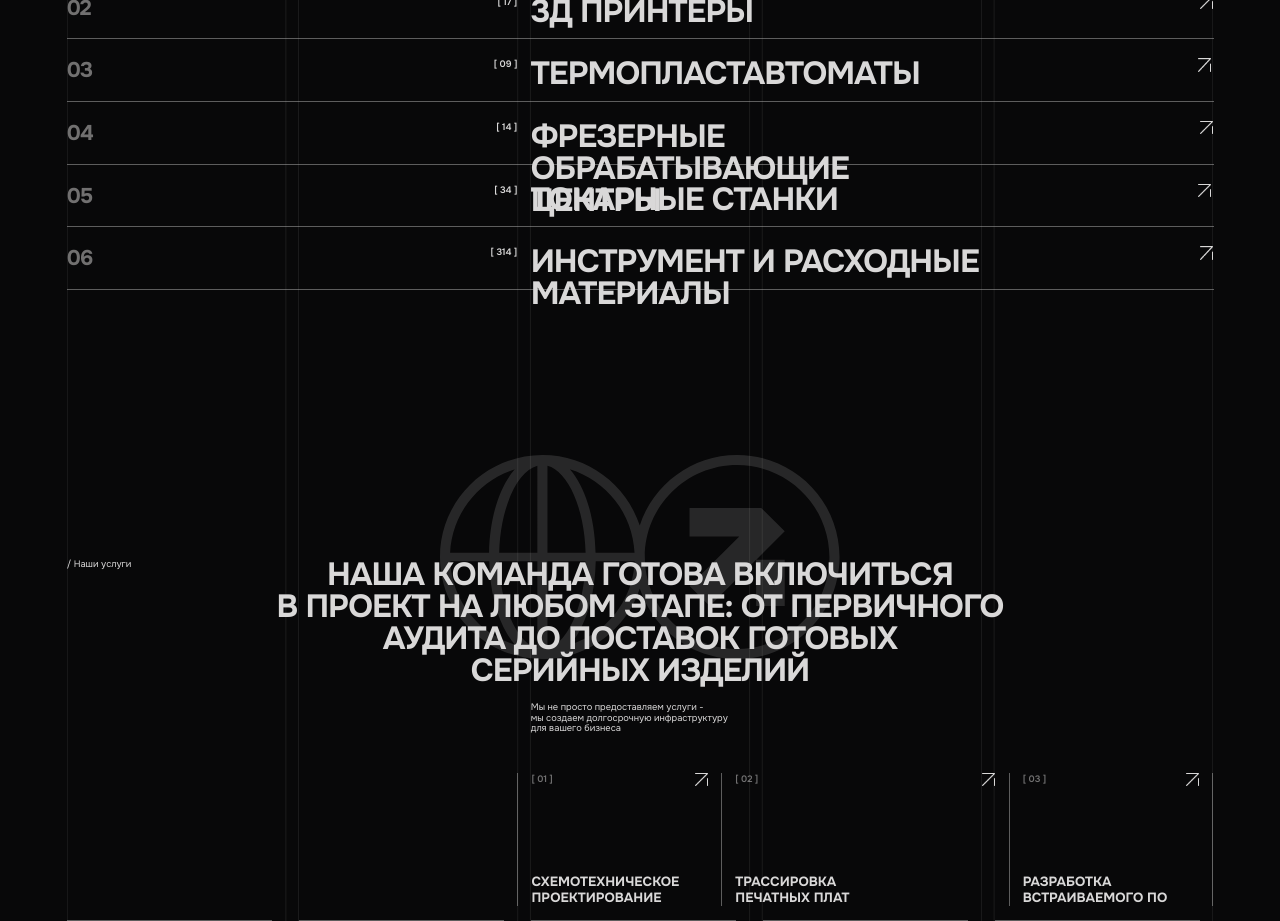
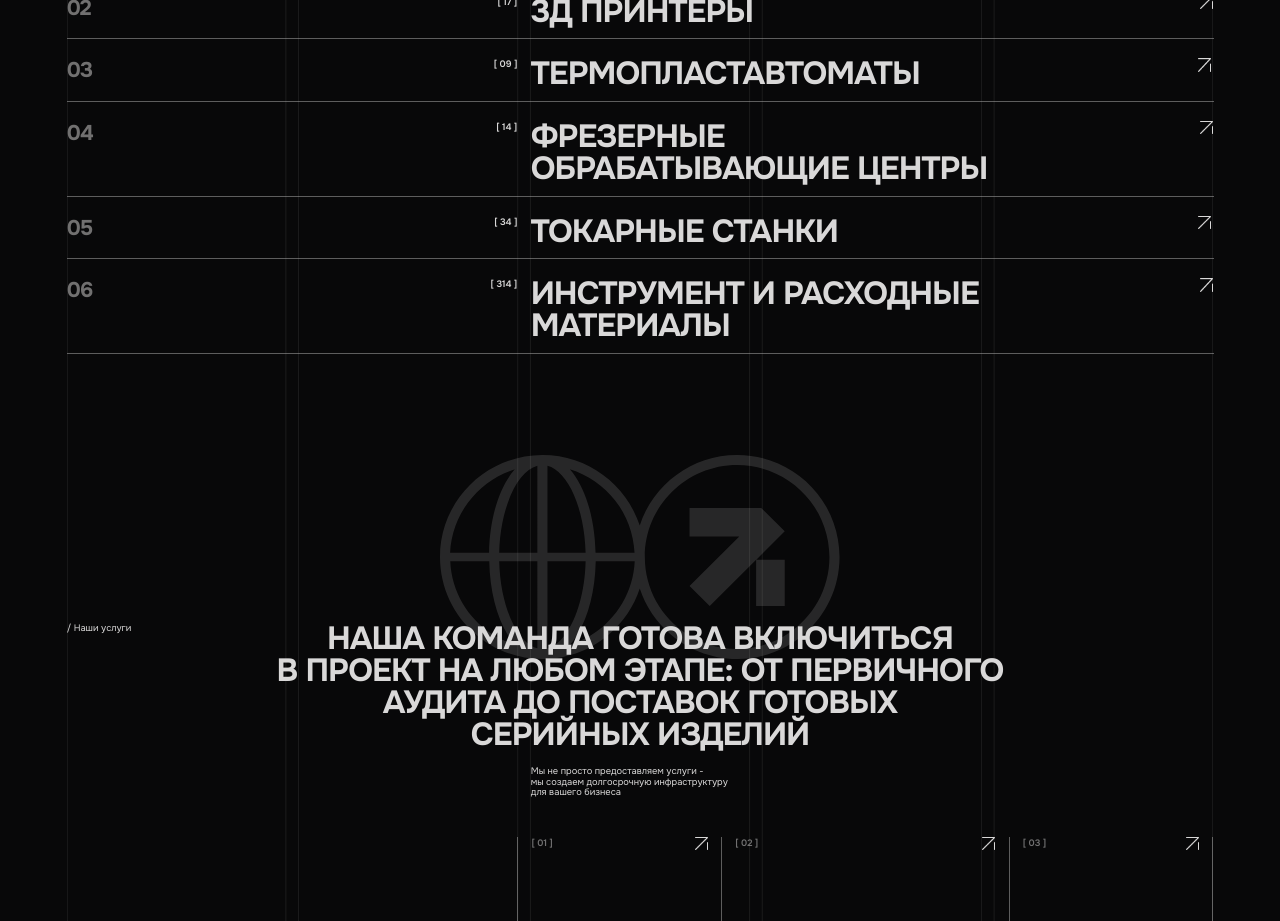
Before and after one commit to matilda081133-sketch/teh, a React (Vite) app: page / in a window 1280 px wide. Shown: the part 1400-2321 px from the top of the page. Built offline with nearby package versions, Linux system fonts and the light colour scheme.

Commit message:
fix: restore FrameComponent1 for sections 04/06, fix Nashi Uslugi layout

```diff
--- a/src/components/FrameComponent1.jsx
+++ b/src/components/FrameComponent1.jsx
@@ -2,7 +2,7 @@ import { useMemo } from "react";
 import PropTypes from "prop-types";
 import styles from "./FrameComponent1.module.css";
 
-const FrameComponent1 = ({ className = "", prop, prop1, prop2, h1Width, onClick, isActive }) => {
+const FrameComponent1 = ({ className = "", prop, prop1, prop2, h1Width, onClick, isActive, activeImage }) => {
   const h1Style = useMemo(() => {
     return {
       width: h1Width,
@@ -11,10 +11,13 @@ const FrameComponent1 = ({ className = "", prop, prop1, prop2, h1Width, onClick,
 
   return (
     <section
-      className={[styles.lineParent, isActive ? styles.activeTab : "", className].join(" ")}
+      className={[styles.lineParent, isActive ? styles.lineParentExpanded : "", className].join(" ")}
       onClick={onClick}
       style={onClick ? { cursor: "pointer" } : undefined}
     >
+      {isActive && activeImage && (
+        <img className={styles.tabImage} src={activeImage} alt="" />
+      )}
       <div className={styles.frameChild} />
       <div className={styles.parent}>
         <h2 className={styles.h2}>{prop}</h2>
@@ -43,6 +46,7 @@ FrameComponent1.propTypes = {
   prop2: PropTypes.any,
   onClick: PropTypes.func,
   isActive: PropTypes.bool,
+  activeImage: PropTypes.string,
 
   /** Style props */
   h1Width: PropTypes.string,
--- a/src/components/FrameComponent1.module.css
+++ b/src/components/FrameComponent1.module.css
@@ -146,11 +146,16 @@
   }
 }
 
-.activeTab {
-  opacity: 1;
-  background: rgba(255, 255, 255, 0.03);
-  border-radius: 0.5208vw;
+.lineParentExpanded {
+  height: 14.5833vw !important;
 }
-.lineParent {
-  transition: background 0.3s ease;
+.tabImage {
+  position: absolute;
+  top: 0;
+  left: 14.0104vw;
+  height: 100%;
+  width: auto;
+  max-width: 10vw;
+  object-fit: contain;
+  z-index: 2;
 }
--- a/src/components/FrameComponent1111111.jsx
+++ b/src/components/FrameComponent1111111.jsx
@@ -1,5 +1,6 @@
 import { useState } from "react";
 import Component2 from "./Component2";
+import FrameComponent1 from "./FrameComponent1";
 import PropTypes from "prop-types";
 import styles from "./FrameComponent1111111.module.css";
 import { useTranslation } from "react-i18next";
@@ -101,25 +102,15 @@ const FrameComponent1111111 = ({ className = "" }) => {
           </div>
         </section>
 
-        {/* 04 - Фрезерные ЧПУ */}
-        <section
-          className={`${styles.lineParent} ${activeTab === 3 ? styles.lineParentExpanded : ""}`}
+        {/* 04 - Фрезерные ЧПУ (через FrameComponent1) */}
+        <FrameComponent1
+          prop="04"
+          prop1="[ 14 ]"
+          prop2={t('catalog.milling')}
           onClick={() => handleTabClick(3)}
-          style={{ cursor: "pointer" }}
-        >
-          {activeTab === 3 && (
-            <img className={styles.tabImage} src={CATEGORY_IMAGES[3]} alt="" />
-          )}
-          <div className={styles.frameItem} />
-          <div className={styles.frameDiv}>
-            <h2 className={styles.h22}>04</h2>
-            <div className={styles.parent2}>
-              <div className={styles.div3}>[ 14 ]</div>
-              <h2 className={styles.h25}>{t('catalog.milling')}</h2>
-            </div>
-            <img className={styles.component29Icon} alt="" src="./Component-32@2x.png" />
-          </div>
-        </section>
+          isActive={activeTab === 3}
+          activeImage={CATEGORY_IMAGES[3]}
+        />
 
         {/* 05 - Токарно-фрезерные */}
         <section
@@ -141,28 +132,15 @@ const FrameComponent1111111 = ({ className = "" }) => {
           </div>
         </section>
 
-        {/* 06 - Режущий инструмент */}
-        <section
-          className={`${styles.lineParent} ${activeTab === 5 ? styles.lineParentExpanded : ""}`}
+        {/* 06 - Режущий инструмент (через FrameComponent1) */}
+        <FrameComponent1
+          prop="06"
+          prop1="[ 314 ]"
+          prop2={<><span style={{ whiteSpace: "nowrap" }}>{t('catalog.tools1')}</span><br />{t('catalog.tools2')}</>}
           onClick={() => handleTabClick(5)}
-          style={{ cursor: "pointer" }}
-        >
-          {activeTab === 5 && (
-            <img className={styles.tabImage} src={CATEGORY_IMAGES[5]} alt="" />
-          )}
-          <div className={styles.frameItem} />
-          <div className={styles.frameDiv}>
-            <h2 className={styles.h22}>06</h2>
-            <div className={styles.parent2}>
-              <div className={styles.div3}>[ 314 ]</div>
-              <h2 className={styles.h25}>
-                <span style={{ whiteSpace: "nowrap" }}>{t('catalog.tools1')}</span><br />{t('catalog.tools2')}
-              </h2>
-            </div>
-            <img className={styles.component29Icon} alt="" src="./Component-32@2x.png" />
-          </div>
-        </section>
-
+          isActive={activeTab === 5}
+          activeImage={CATEGORY_IMAGES[5]}
+        />
       </div>
     </section>
   );
```
